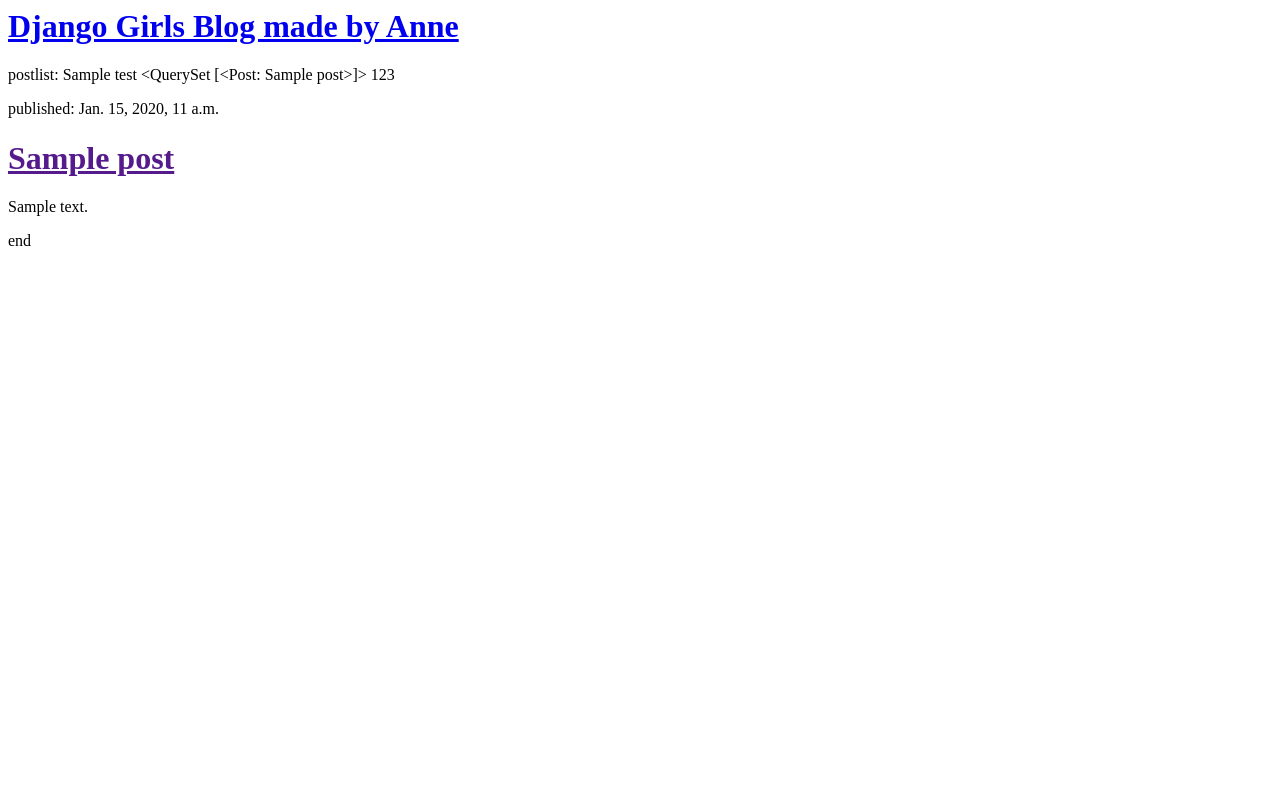
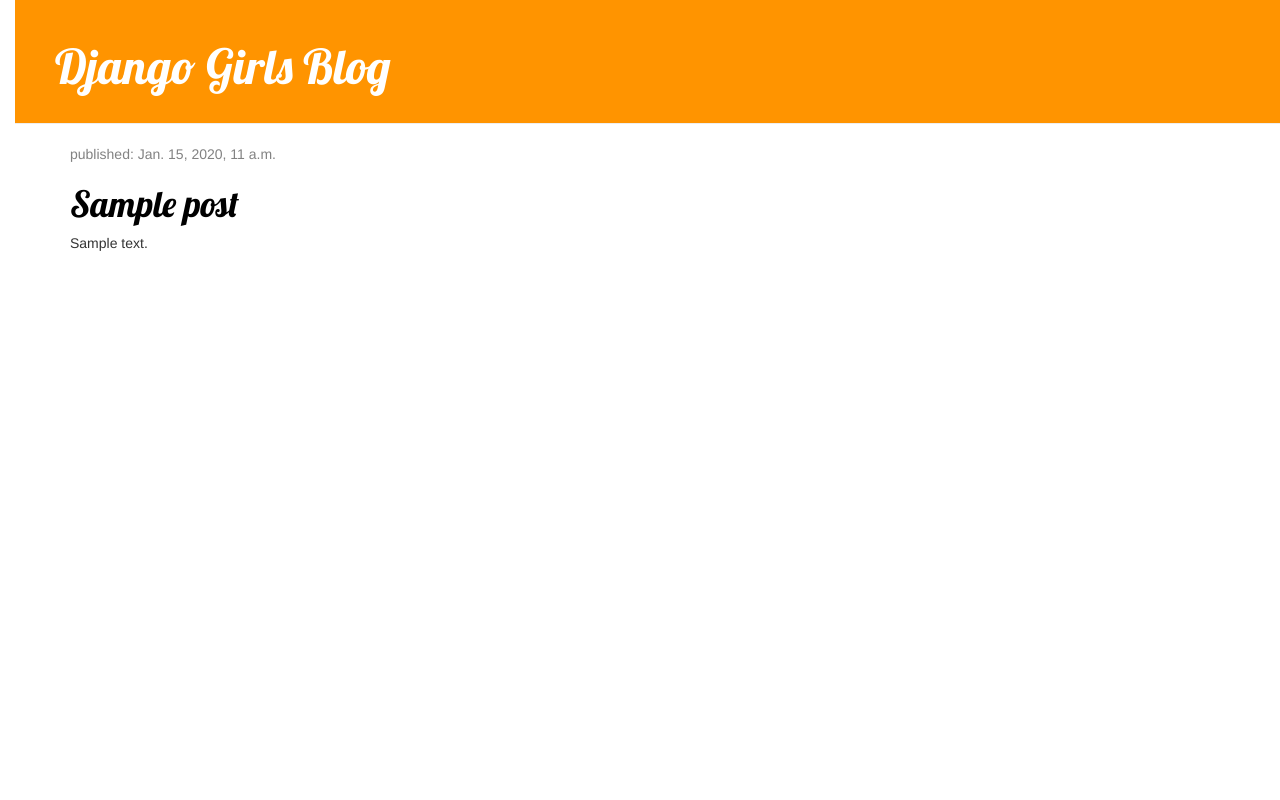
Before and after one commit to anneserious/my-django-blog, a Django app: template blog/templates/blog/post_list.html in a window 1280 px wide. Run offline with Django 3.2, Linux system fonts and the light colour scheme; tables that the repository leaves empty hold one stand-in row (values such as "Sample post"); the template is opened without the code that fills it: values that come from a table or form of the project are taken from there, most other values are stand-ins (such as "Sample title", 1, 10 or a date in 2020); some libraries are stand-ins or nearby versions.

Commit message:
Added CSS files etc

```diff
--- /dev/null
+++ b/blog/static/css/blog.css
@@ -0,0 +1,55 @@
+h1 a {
+    color: #FCA205;
+    font-family: 'Lobster';
+}
+
+body {
+    padding-left: 15px;
+}
+
+.page-header {
+    background-color: #ff9400;
+    margin-top: 0;
+    padding: 20px 20px 20px 40px;
+}
+
+.page-header h1, .page-header h1 a, .page-header h1 a:visited, .page-header h1 a:active {
+    color: #ffffff;
+    font-size: 36pt;
+    text-decoration: none;
+}
+
+.content {
+    margin-left: 40px;
+}
+
+h1, h2, h3, h4 {
+    font-family: 'Lobster', cursive;
+}
+
+.date {
+    color: #828282;
+}
+
+.save {
+    float: right;
+}
+
+.post-form textarea, .post-form input {
+    width: 100%;
+}
+
+.top-menu, .top-menu:hover, .top-menu:visited {
+    color: #ffffff;
+    float: right;
+    font-size: 26pt;
+    margin-right: 20px;
+}
+
+.post {
+    margin-bottom: 70px;
+}
+
+.post h1 a, .post h1 a:visited {
+    color: #000000;
+}
--- /dev/null
+++ b/blog/templates/blog/base.html
@@ -0,0 +1,27 @@
+{% load staticfiles %}
+
+
+<html>
+    <head>
+
+        <link href="//fonts.googleapis.com/css?family=Lobster&subset=latin,latin-ext" rel="stylesheet" type="text/css">
+        <link rel="stylesheet" href="//maxcdn.bootstrapcdn.com/bootstrap/3.2.0/css/bootstrap.min.css">
+        <link rel="stylesheet" href="//maxcdn.bootstrapcdn.com/bootstrap/3.2.0/css/bootstrap-theme.min.css">
+        <link rel="stylesheet" href="{% static 'css/blog.css' %}">
+        <title>Django Girls blog</title>
+    </head>
+
+    <body>
+    <div class="page-header">
+        <h1><a href="/">Django Girls Blog</a></h1>
+    </div>
+    <div class="content container">
+        <div class="row">
+            <div class="col-md-8">
+            {% block content %}
+            {% endblock %}
+            </div>
+        </div>
+    </div>
+</body>
+</html>
--- a/blog/templates/blog/post_list.html
+++ b/blog/templates/blog/post_list.html
@@ -1,27 +1,13 @@
-<html>
-    <head>
-        <title>Django Girls blog</title>
-    </head>
-    <body>
-        <div>
-            <h1><a href="/">Django Girls Blog made by Anne</a></h1>
-       postlist:
-       {{test}}
-{{posts}}
-{{123}}
-	 </div>
 
-
-
-{% for post in posts %}
-    <div>
-        <p>published: {{ post.published_date }}</p>
-        <h1><a href="">{{ post.title }}</a></h1>
-        <p>{{ post.text|linebreaksbr }}</p>
-    </div>
-{% endfor %}
-
-<div>
-end</div>
-    </body>
-</html>
+            {% extends 'blog/base.html' %}
+            {% block content %}
+            {% for post in posts %}
+                <div class="post">
+                    <div class="date">
+                        <p>published: {{ post.published_date }}</p>
+                    </div>
+                    <h1><a href="{% url 'post_detail' pk=post.pk %}">{{ post.title }}</a></h1>
+                    <p>{{ post.text|linebreaksbr }}</p>
+                </div>
+            {% endfor %}
+            {% endblock %}
--- a/blog/urls.py
+++ b/blog/urls.py
@@ -2,5 +2,6 @@ from django.conf.urls import url
 from . import views
 
 urlpatterns = [
-    url(r'^post$', views.post_list, name='post_list'),
+    url(r'^$', views.post_list, name='post_list'),
+    url(r'^post/(?P<pk>\d+)/$', views.post_detail, name='post_detail'),
 ]
--- a/blog/views.py
+++ b/blog/views.py
@@ -1,6 +1,7 @@
 from django.shortcuts import render
 from blog.models import Post
 from django.utils import timezone
+from django.shortcuts import render, get_object_or_404
 
 # Create your views here.
 
@@ -12,3 +13,8 @@ def post_list(request):
 	test=123
 	print(posts)
 	return render(request, 'blog/post_list.html',{'posts':posts})
+
+
+def post_detail(request, pk):
+    post = get_object_or_404(Post, pk=pk)
+    return render(request, 'blog/post_detail.html', {'post': post})
```
Also changed, not shown: blog/templates/blog/post_detail.html (added, +13 -0 lines).
